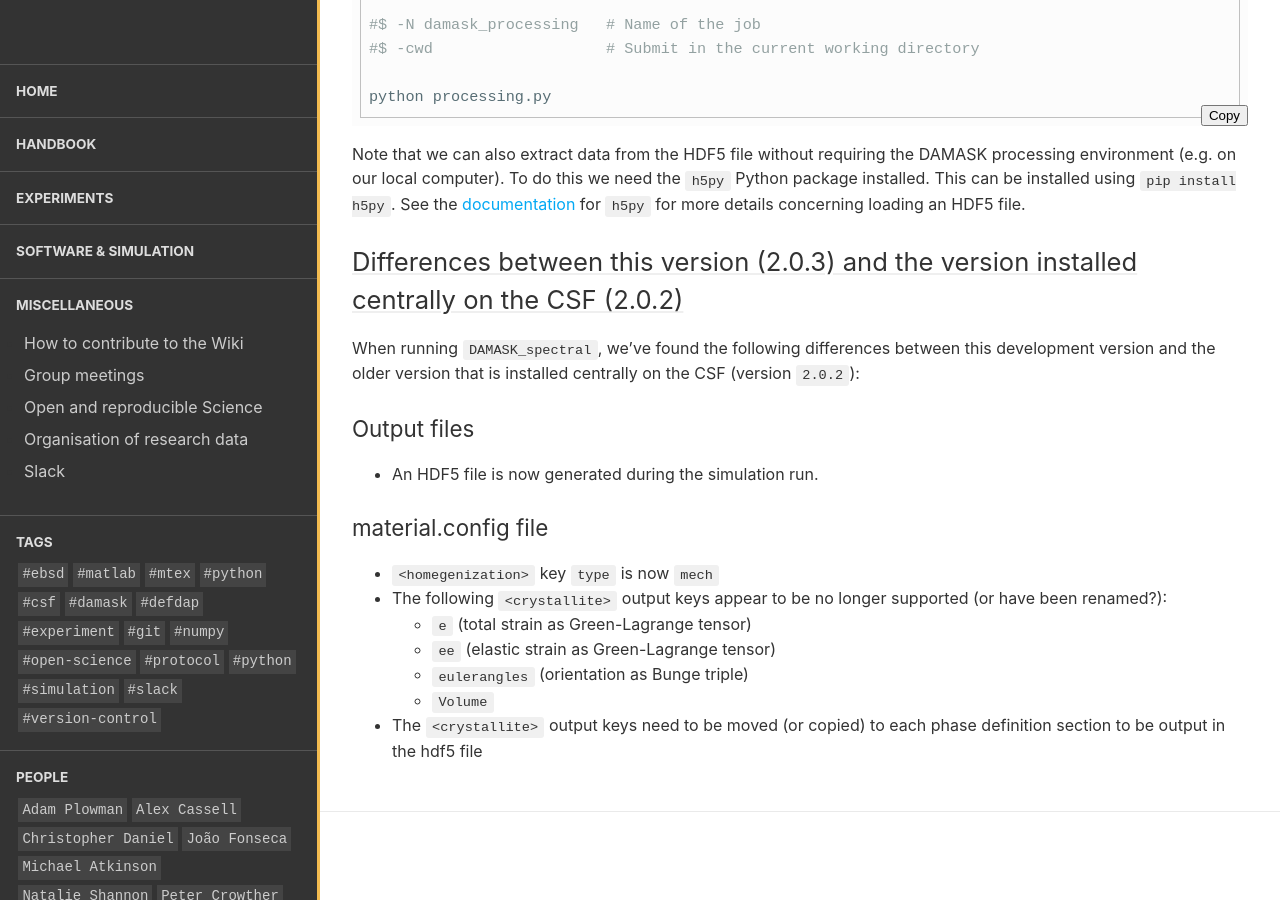
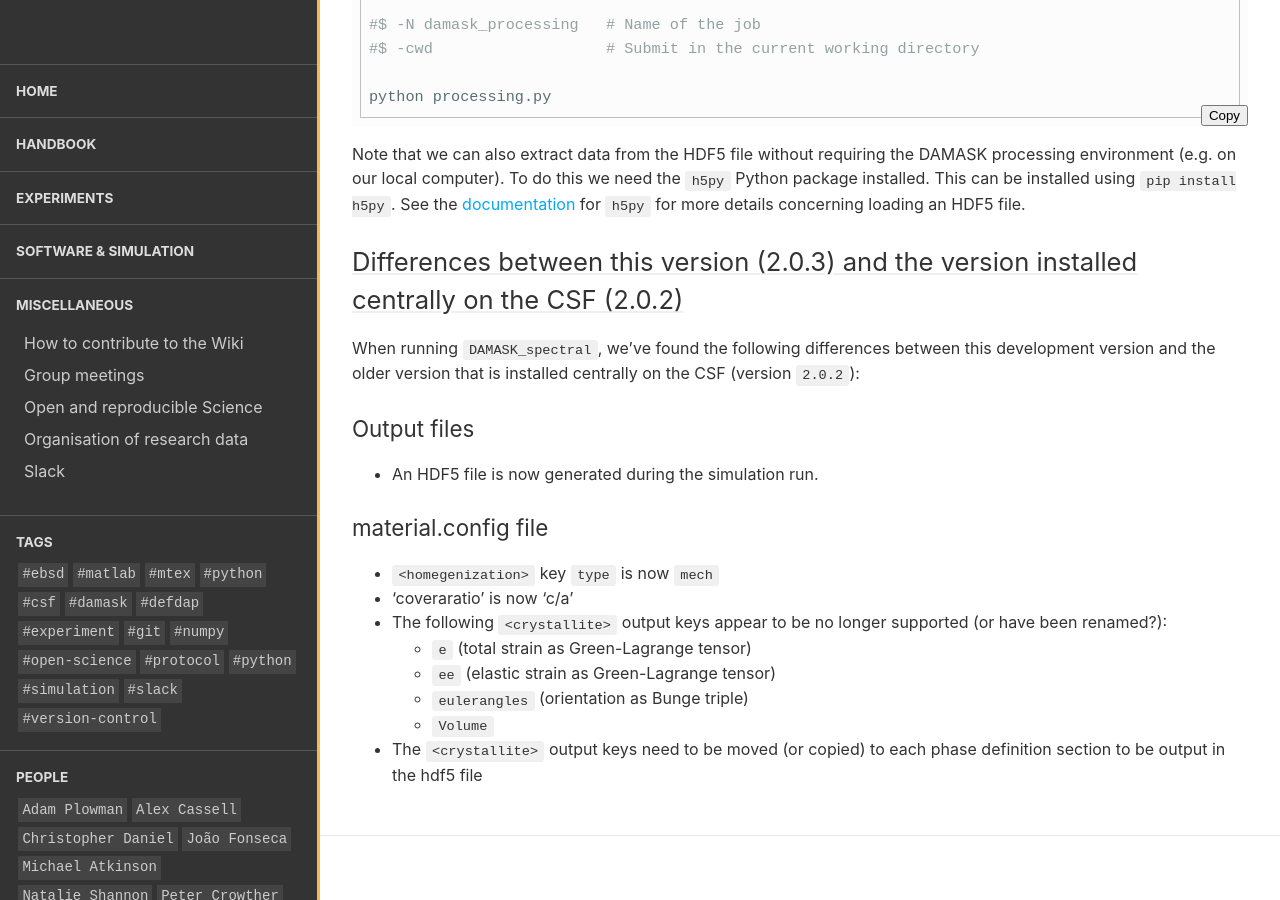
Before and after one commit to LightForm-group/wiki, a Jekyll site: the page built from collections/_software_and_simulation/new_damask.md, in a window 1280 px wide and 900 px high, scrolled down 2463 px. Built offline with Jekyll 4.4.1, drawn with Linux system fonts in a browser that asks for light colours; nearby versions of some CDN libraries.

Commit message:
2.0.3 'c/a' change
'coveraratio' (2.0.2) is now 'c/a' (2.0.3) in material.config.

```diff
--- a/collections/_software_and_simulation/new_damask.md
+++ b/collections/_software_and_simulation/new_damask.md
@@ -106,6 +106,7 @@ When running `DAMASK_spectral`, we've found the following differences between th
 ### `material.config` file
 
 - `<homegenization>` key `type` is now `mech`
+- 'coveraratio' is now 'c/a'
 - The following `<crystallite>` output keys appear to be no longer supported (or have been renamed?):
   - `e` (total strain as Green-Lagrange tensor)
   - `ee` (elastic strain as Green-Lagrange tensor)
```
